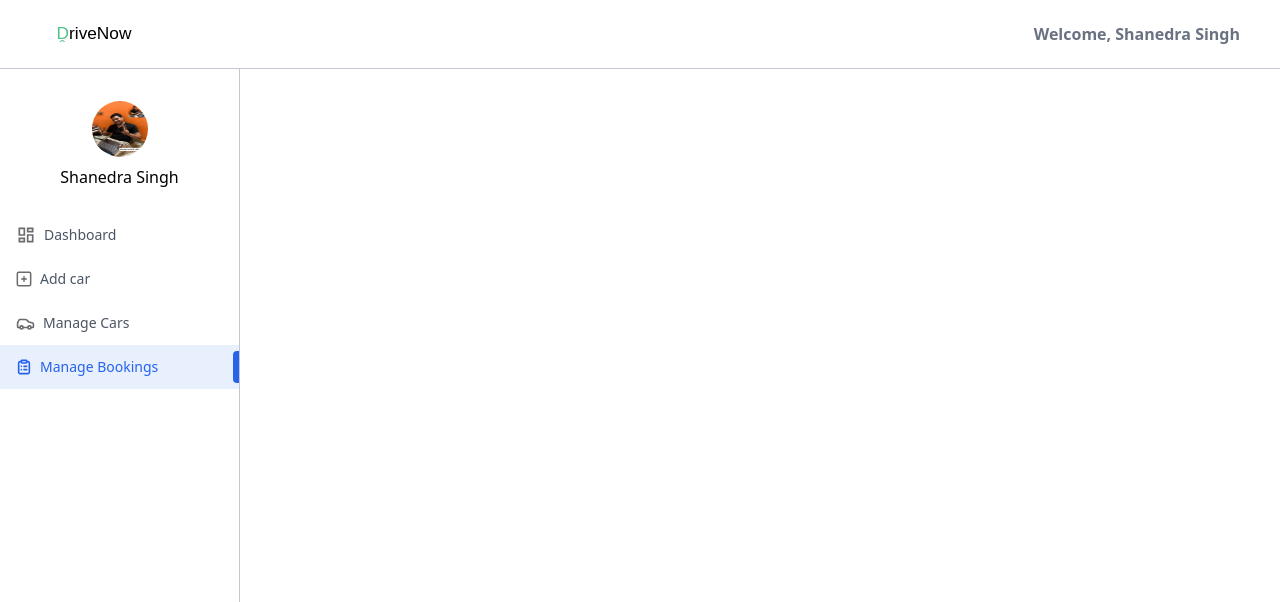
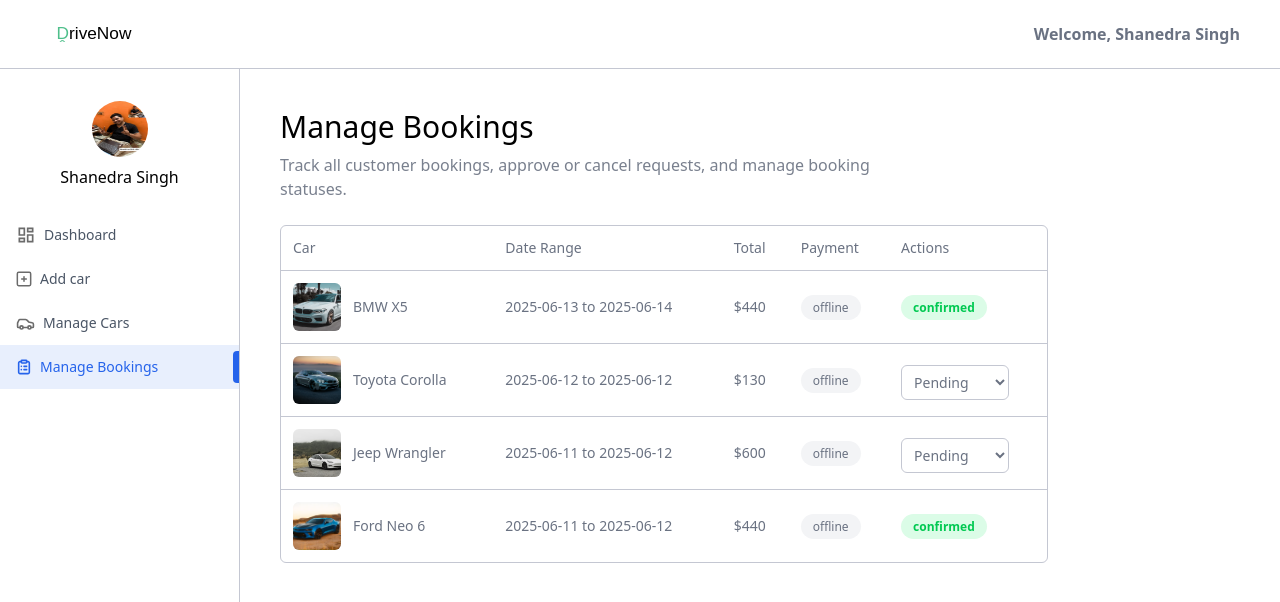
Before and after one commit to shanedrasingh05/DriveNow, a React (Vite) app in the folder client/: page /owner/manage-bookings in a window 1280 px wide. Shown: the top 602 px of the page. Built offline with nearby package versions, Linux system fonts and the light colour scheme.

Commit message:
dashboard done

```diff
--- a/client/src/pages/owner/ManageBookings.jsx
+++ b/client/src/pages/owner/ManageBookings.jsx
@@ -1,11 +1,103 @@
-import React from 'react'
+import React, { useEffect, useState } from 'react'
+import { dummyMyBookingsData } from '../../assets/assets'
+import Title from '../../components/owner/Title'
 
 const ManageBookings = () => {
+
+
+   const currency = import.meta.env.VITE_CURRENCY;
+
+    const [bookings, setBookings] = useState([]);
+
+    const fetchOwnerBookings = async () => {
+      setBookings(dummyMyBookingsData);
+    };
+
+    useEffect(()=>{
+      fetchOwnerBookings();
+    },[])
+
   return (
-    <div>
+    <div className="px-4 pt-10 md:px-10 w-full">
+      <Title
+        title="Manage Bookings"
+        subtitle="Track all customer bookings, approve or cancel requests, and manage booking statuses."
+      />
 
+      <div className="max-w-3xl w-full rounded-md overflow-hidden border border-borderColor mt-6">
+        <table className="w-full border-collapse text-left text-sm text-gray-600">
+          <thead className="text-gray-500">
+            <tr>
+              <th className="p-3 font-medium">Car</th>
+              <th className="p-3 font-medium max-md:hidden">Date Range</th>
+              <th className="p-3 font-medium">Total</th>
+              <th className="p-3 font-medium max-md:hidden">Payment</th>
+              <th className="p-3 font-medium">Actions</th>
+            </tr>
+          </thead>
+
+          <tbody>
+            {bookings.map((booking, index) => (
+              <tr
+                key={index}
+                className="border-t border-borderColor text-gray-500"
+              >
+                <td className="p-3 flex items-center gap-3">
+                  <img
+                    src={booking.car.image}
+                    alt=""
+                    className="h-12 w-12 aspect-square rounded-md object-cover"
+                  />
+                  <p className="font-medium max-md:hidden">
+                    {booking.car.brand} {booking.car.model}
+                  </p>
+                </td>
+
+                <td className="p-3 max-md:hidden">
+                  {booking.pickupDate.split("T")[0]} to{" "}
+                  {booking.returnDate.split("T")[0]}
+                </td>
+
+                <td className="p-3">
+                  {currency}
+                  {booking.price}
+                </td>
+
+                <td className="p-3 max-md:hidden">
+                  <span className="bg-gray-100 px-3 py-1 rounded-full text-xs">
+                    offline
+                  </span>
+                </td>
+
+                <td className="p-3">
+                  {booking.status === "pending" ? (
+                    <select
+                      value={booking.status}
+                      className="px-2 py-1.5 mt-1 text-gray-500 border border-borderColor rounded-md outline-none"
+                    >
+                      <option value="pending">Pending</option>
+                      <option value="cancelled">Cancelled</option>
+                      <option value="confirmed">Confirmed</option>
+                    </select>
+                  ) : (
+                    <span
+                      className={`px-3 py-1 rounded-full text-xs font-semibold ${
+                        booking.status === "confirmed"
+                          ? "bg-green-100 text-green-500"
+                          : "bg-red-100 text-red-500"
+                      }`}
+                    >
+                      {booking.status}
+                    </span>
+                  )}
+                </td>
+              </tr>
+            ))}
+          </tbody>
+        </table>
+      </div>
     </div>
-  )
+  );
 }
 
 export default ManageBookings
--- a/client/src/pages/owner/ManageCars.jsx
+++ b/client/src/pages/owner/ManageCars.jsx
@@ -1,10 +1,12 @@
 import React, { useEffect, useState } from 'react'
-import { dummyCarData } from '../../assets/assets';
+import { assets, dummyCarData } from '../../assets/assets';
 import Title from '../../components/owner/Title';
 
 
 const ManageCars = () => {
-    const [cars, setCars] = useState([]);
+
+    const currency = import.meta.env.VITE_CURRENCY;
+const [cars, setCars] = useState([]);
 
     const fetchOwnerCars = async () =>{
       setCars(dummyCarData);
@@ -16,7 +18,6 @@
 
 
   return (
-
     <div className="px-4 pt-10 md:px-10 w-full">
       <Title
         title="Manage Cars"
@@ -24,7 +25,6 @@
       />
 
       <div className="max-w-3xl w-full rounded-md overflow-hidden border border-borderColor mt-6">
-
         <table className="w-full border-collapse text-left text-sm text-gray-600">
           <thead className="text-gray-500">
             <tr>
@@ -35,9 +35,65 @@
               <th className="p-3 font-medium">Actions</th>
             </tr>
           </thead>
+
+          <tbody>
+            {cars.map((car, index) => (
+              <tr key={index} className="border-t border-borderColor">
+                <td className="p-3 flex items-center gap-3">
+                  <img
+                    src={car.image}
+                    alt=""
+                    className="h-12 w-12 aspect-square rounded-md object-cover"
+                  />
+
+                  <div className="max-md:hidden">
+                    <p className="font-medium">
+                      {car.brand} {car.model}
+                    </p>
+                    <p className="text-sm text-gray-500">
+                      {car.seating_capacity} . {car.transmission}
+                    </p>
+                  </div>
+                </td>
+
+                <td className="p-3 max-md:hidden">{car.category}</td>
+                <td className="p-3">
+                  {" "}
+                  {currency}
+                  {car.pricePerDay}/day
+                </td>
+
+                <td className="p-3 max-md:hidden">
+                  <span
+                    className={`px-3 py-1 rounded-full text-xs ${
+                      car.isAvaliable
+                        ? "bg-green-100 text-green-500"
+                        : "bg-red-100 text-red-500"
+                    }`}
+                  >
+                    {car.isAvaliable ? "Available" : "Unavailable"}
+                  </span>
+                </td>
+
+                <td className="flex items-center p-3">
+                  <img
+                    src={
+                      car.isAvaliable ? assets.eye_close_icon : assets.eye_icon
+                    }
+                    alt=""
+                    className="cursor-pointer"
+                  />
+                  <img
+                    src={assets.delete_icon}
+                    alt=""
+                    className="cursor-pointer"
+                  />
+                </td>
+
+              </tr>
+            ))}
+          </tbody>
         </table>
-
-
       </div>
     </div>
   );
```
